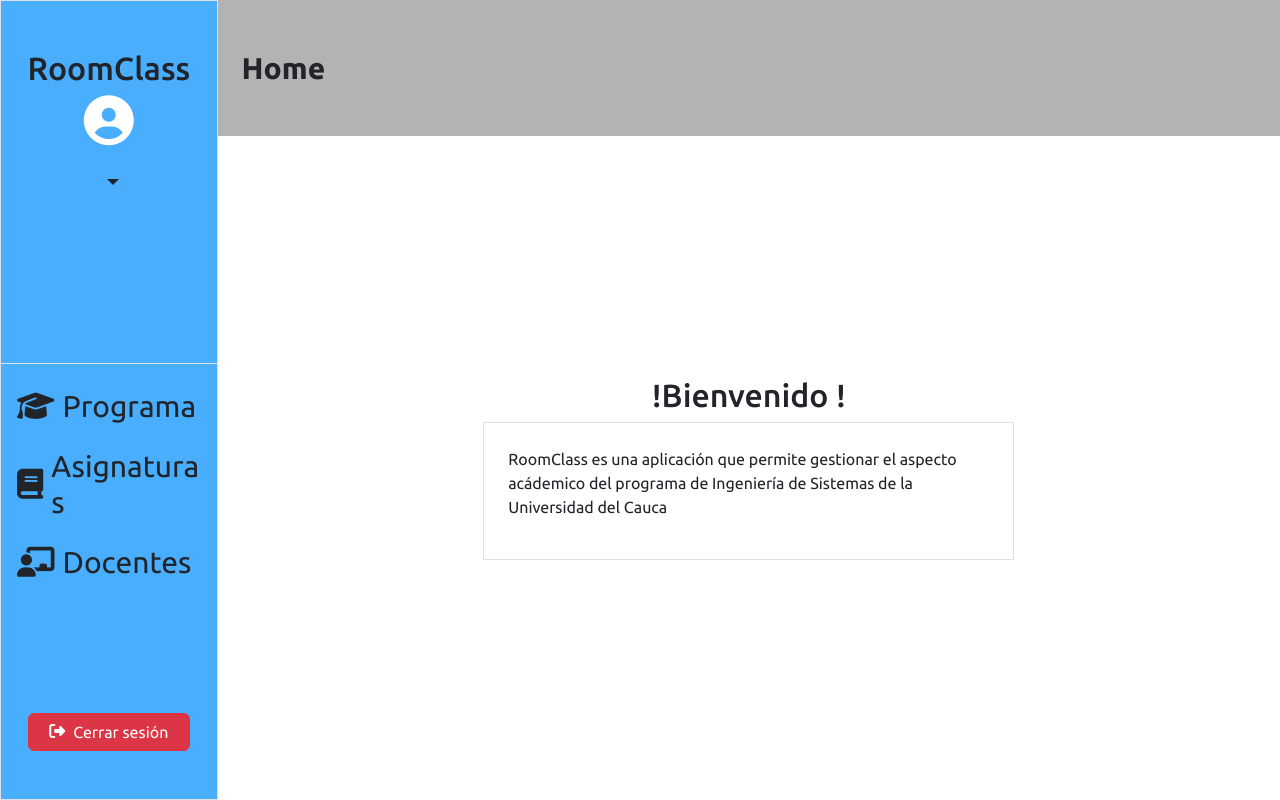
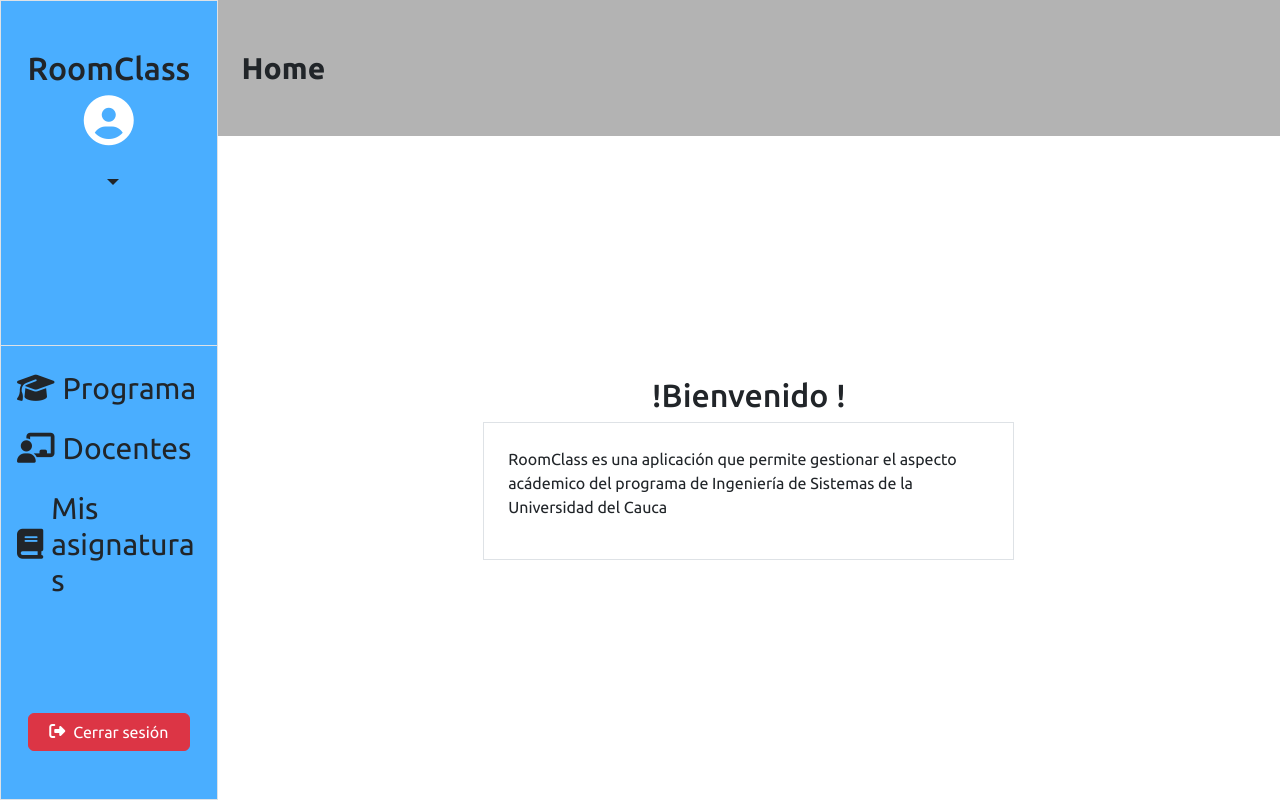
Before and after one commit to juliandross/RoomClassFront, an Angular app in the folder roomclass-app/: page /home in a window 1280 px wide. Built offline with nearby package versions, Linux system fonts and the light colour scheme; no server answers; sample sign-in values are in the browser's storage.

Commit message:
validations

```diff
--- a/roomclass-app/src/app/shared/sidebar/sidebar.component.html
+++ b/roomclass-app/src/app/shared/sidebar/sidebar.component.html
@@ -27,17 +27,18 @@
             <i class="fa-solid fa-graduation-cap fa-sm"></i>
             <span>Programa</span>
         </a>
-        <a class="link nav-item mb-2" [routerLink]="'/home/asignaturas'" routerLinkActive="active">
-            <i class="fa-solid fa-book fa-sm"></i>
+        <a *ngIf="isCoordinador" class="link nav-item mb-2" [routerLink]="'/home/asignaturas'" routerLinkActive="active">
+            <i class="fa-solid fa-file-lines fa-sm"></i>
             <span>Asignaturas</span>
         </a>
         <a class="link nav-item mb-2" [routerLink]="'/home/docentes'" routerLinkActive="active">
             <i class="fa-solid fa-chalkboard-user fa-sm"></i>
             <span>Docentes</span>
         </a>
-        <a *ngIf="isCoordinador" class="link nav-item mb-2" [routerLink]="'/home/asignar-asignaturas'" routerLinkActive="active">
-            <i class="fa-solid fa-user-plus fa-sm"></i>
-            <span>Asignar asignaturas</span>
+        <a class="link nav-item mb-2" [routerLink]="'/home/asignar-asignaturas'" routerLinkActive="active">
+            <i class="fa-solid fa-book fa-sm"></i>
+            <span *ngIf="isCoordinador">Asignar asignaturas</span>
+            <span *ngIf="!isCoordinador">Mis asignaturas</span>
         </a>
     </div>
     <div class="d-flex flex-column align-items-center mt-0">
```
